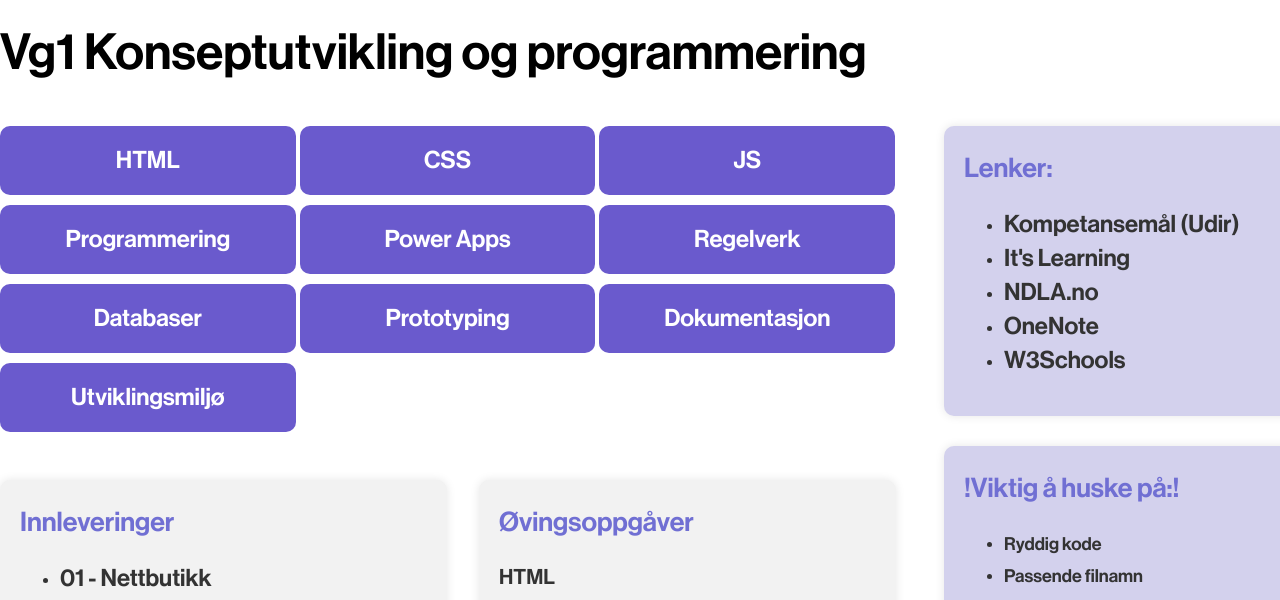
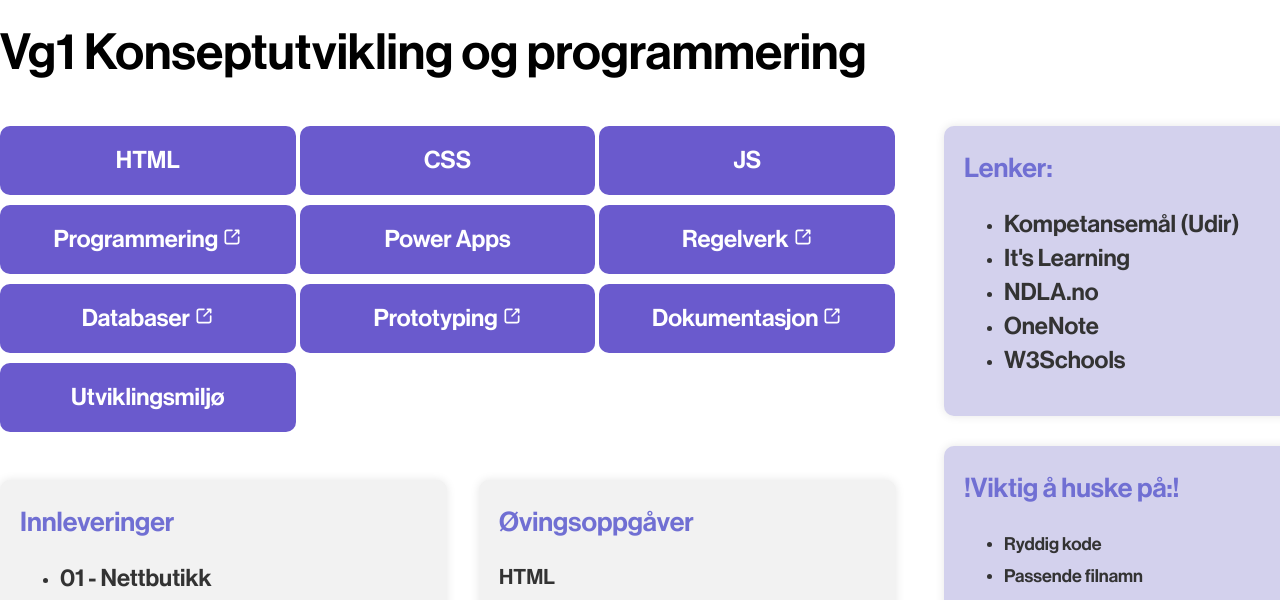
Before and after one commit to stineIM/stineIM.github.io, a website: page vg1/index.html in a window 1280 px wide. Shown: the part 162-762 px from the top of the page. Drawn offline with Linux system fonts and the light colour scheme.

Commit message:
fixed link and added icon

```diff
--- a/vg1/index.html
+++ b/vg1/index.html
@@ -83,6 +83,7 @@
 								target="_blank">
 								<div class="grid-box">
 									Programmering
+									<img class="ext-icon" src="/resources/images/external.svg">
 								</div>
 							</a>
 							<a href="https://make.powerapps.com">
@@ -94,24 +95,28 @@
 								target="_blank">
 								<div class="grid-box">
 									Regelverk
+									<img class="ext-icon" src="/resources/images/external.svg">
 								</div>
 							</a>
 							<a href="https://ndla.no/subject:1:1352b19e-e706-4480-a728-c6b0a57ba8ae/topic:1:543dde0c-c349-4b87-8e17-2bd95f291863/"
 								target="_blank">
 								<div class="grid-box">
 									Databaser
+									<img class="ext-icon" src="/resources/images/external.svg">
 								</div>
 							</a>
 							<a href="https://ndla.no/subject:1:1352b19e-e706-4480-a728-c6b0a57ba8ae/topic:9b328b18-c4d4-446c-a3a4-b69dccecda45/"
 								target="_blank">
 								<div class="grid-box">
 									Prototyping
+									<img class="ext-icon" src="/resources/images/external.svg">
 								</div>
 							</a>
 							<a href="https://ndla.no/subject:1:1352b19e-e706-4480-a728-c6b0a57ba8ae/topic:1:e48b7498-b2d3-4ad0-b797-bd153728ad47/"
 								target="_blank">
 								<div class="grid-box">
 									Dokumentasjon
+									<img class="ext-icon" src="/resources/images/external.svg">
 								</div>
 							</a>
 							<a href="examples/environment.html">
```
Also changed, not shown: vg2/examples/cookies.html (+1 -1 lines).
